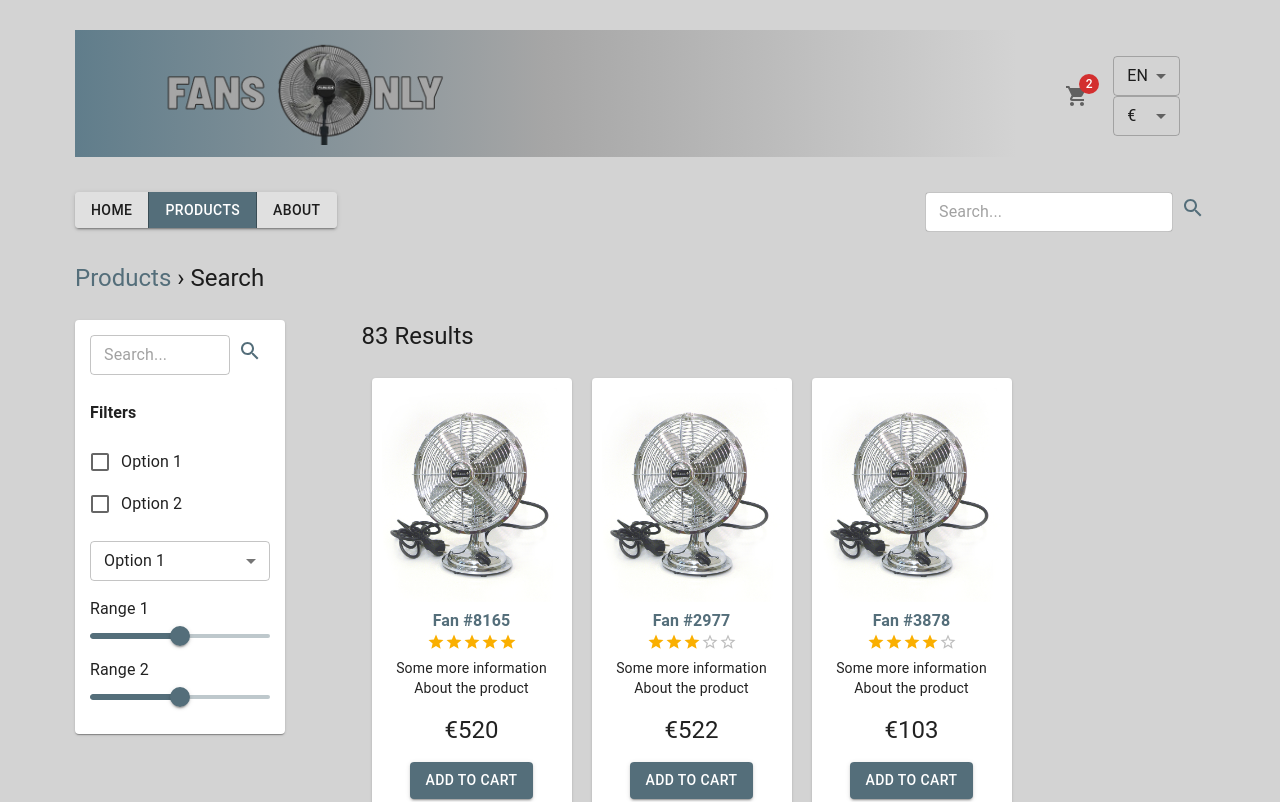
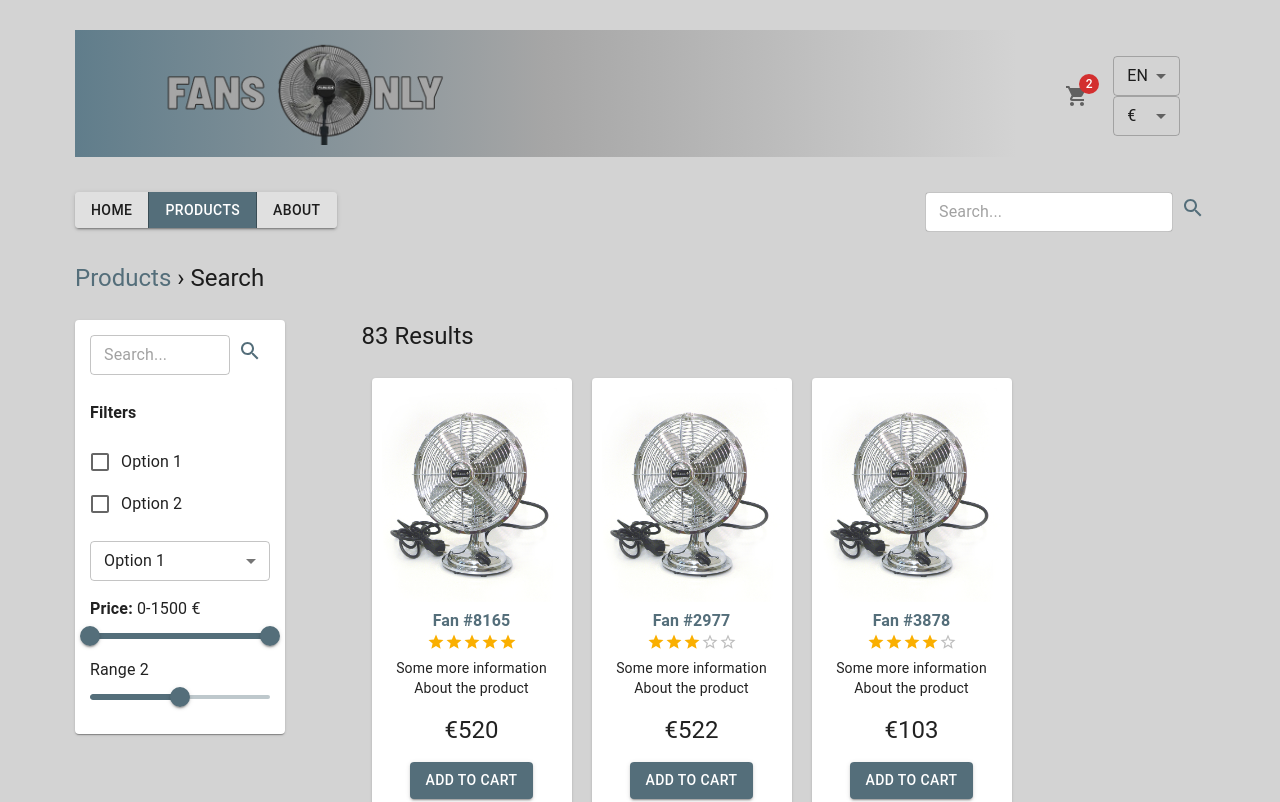
Before and after one commit to VeeHalonen/ux-prototype, a React (Create React App) app: page /search in a window 1280 px wide. Shown: the top 802 px of the page. Built offline with nearby package versions, Linux system fonts and the light colour scheme.

Commit message:
Add price range filter

```diff
--- a/src/components/SearchOptions.jsx
+++ b/src/components/SearchOptions.jsx
@@ -1,3 +1,4 @@
+import { useState } from "react";
 import {
   Grid,
   TextField,
@@ -13,6 +14,11 @@ import {
 import SearchIcon from "@mui/icons-material/Search";
 
 const SearchOptions = () => {
+  const MAX_PRICE = 1500;
+  const [priceRange, setPriceRange] = useState([0, MAX_PRICE]);
+  const handlePriceRangeChange = (event, newValue) => {
+    setPriceRange(newValue);
+  };
   return (
     <Card style={{ padding: 15, width: 210 }}>
       <Grid container spacing={2} direction="column">
@@ -48,8 +54,17 @@ const SearchOptions = () => {
           </Select>
         </Grid>
         <Grid item>
-          <Typography>Range 1</Typography>
-          <Slider defaultValue={50} valueLabelDisplay="auto" />
+          {/* Price Range */}
+          <Typography>
+            <b>Price: </b> {priceRange[0] + "-" + priceRange[1]} €
+          </Typography>
+          <Slider
+            value={priceRange}
+            onChange={handlePriceRangeChange}
+            valueLabelDisplay="off"
+            max={MAX_PRICE}
+          />
+          {/* TODO: */}
           <Typography>Range 2</Typography>
           <Slider defaultValue={50} valueLabelDisplay="auto" />
         </Grid>
```
